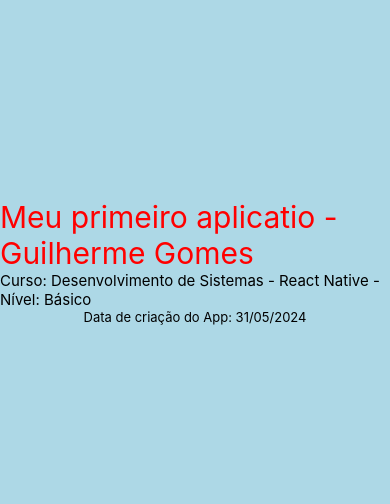
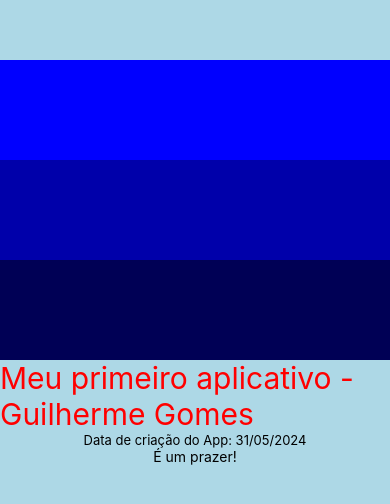
Before and after one commit to guigomes2616/Estudos-React-Native, a React Native app: screen / in a window 390 px wide. Shown: the part 160-664 px from the top of the page. Built offline with nearby package versions, Linux system fonts and the light colour scheme.

Commit message:
atualizacao18.07

```diff
--- a/App.js
+++ b/App.js
@@ -2,18 +2,34 @@ import { StatusBar } from 'expo-status-bar'; //Importação
 import React from 'react';
 import { StyleSheet, View, Text} from 'react-native'; //Importação dos Componentes usados, é preciso importar ao usar um novo componente
 import Comp1 from './Componentes/Comp1' //Importação - Da um nome ao Componente (Comp1) e informa o caminho
-import EstiloGeral from './Estilos/style.js';
+import Caixas from './Componentes/Caixas';
+import StyleGeral from './Estilos/style';
+
+// const fexibir = (vp1)=>
+// {
+//   if(vp1)
+//   {
+//     return (<Text>Curso de React-Native</Text>)
+//   }
+//   else
+//   {
+//     return(<Text>- - -</Text>)
+//   }
+// }
 
 export default function App() { //Função App que vai aparecer quando abrir o app
 
-  return ( //Retornp
+  let vexibir=true
+
+  return ( //Retorno
     //Uma View é o componente visual (vai mostrar na tela) - Como se fosse uma div
     //style={styles.container} -> acessa o objeto "styles" (Css)
-    <View style={EstiloGeral.container}>
-      <Text style={EstiloGeral.textoTitle}>Meu primeiro aplicatio - Guilherme Gomes</Text>
-      <Comp1 sobre="React Native" nivel="Básico"/>
-      <Text style={{color:'#000', fontSize:13}}>Data de criação do App: 31/05/2024</Text>
-      <StatusBar style="auto" />
+    <View style={StyleGeral.container}>
+     <Caixas exibir={vexibir}/>
+        <Text style={StyleGeral.textoTitle}>Meu primeiro aplicativo - Guilherme Gomes</Text>
+        <Text style={{color:'#000', fontSize:13}}>Data de criação do App: 31/05/2024</Text>
+        {vexibir?<Text>É um prazer!</Text>: <Text>- - -</Text>}
+        <StatusBar style="auto" />
     </View>
 
   );
--- /dev/null
+++ b/Componentes/Caixas.js
@@ -0,0 +1,24 @@
+import { View } from 'react-native';
+import React from 'react';
+
+const Caixas = (props) => {
+  return (
+    <View style={{ width: '100%', height: 300, flexDirection: 'column', justifyContent: 'center', alignItems: 'stretch' }}>
+      {props.exibir ?
+        <View style={{ flex: 1 }}>
+          <View style={{ flexGrow: 1, width: '100%', height: 50, backgroundColor: '#00f' }}></View>
+          <View style={{ flexGrow: 1, width: '100%', height: 50, backgroundColor: '#00a' }}></View>
+          <View style={{ flexGrow: 1, width: '100%', height: 50, backgroundColor: '#005' }}></View>
+        </View>
+        :
+        <View style={{ flex: 1 }}>
+          <View style={{ flexGrow: 1, width: '100%', height: 50, backgroundColor: '#f00' }}></View>
+          <View style={{ flexGrow: 1, width: '100%', height: 50, backgroundColor: '#a00' }}></View>
+          <View style={{ flexGrow: 1, width: '100%', height: 50, backgroundColor: '#500' }}></View>
+        </View>
+      }
+    </View>
+  )
+}
+
+export default Caixas;
--- a/Componentes/Comp1.js
+++ b/Componentes/Comp1.js
@@ -1,13 +1,12 @@
-import React from 'react';
 import {StyleSheet, Text} from 'react-native';
-import EstiloGeral from '../Estilos/style.js'; //mporta o arquivo style,js - (.. pois ele sobre 2 pastas acima - Componentes-> Meu-Primeiro-App ->(Estilo-> style.js))
+import StyleGeral from '../Estilos/style.js'; //Importa o arquivo style,js - (.. -> ele sobre 2 pastas acima - Componentes-> Meu-Primeiro-App ->(Estilo-> style.js))
 
 let nv; //Poderia criar uma variavel para receber o valor da propriedade e referencia-la (Nivel: {nv})
 
 export default function(props){ //Função - "props" refere á propriedade (valor) que o componente tem, pra poder utilizar depois
     nv = props.nivel; //nv acessa props.nivel
     return(
-        <Text style={EstiloGeral.textoInfo}>Curso: Desenvolvimento de Sistemas - {props.sobre} - Nível: {nv}</Text>
+        <Text style={StyleGeral.textoInfo}>Curso: Desenvolvimento de Sistemas - {props.sobre} - Nível: {nv}</Text>
     )
 }
 
--- a/Estilos/style.js
+++ b/Estilos/style.js
@@ -1,6 +1,6 @@
-import { StyleSheet } from "react-native-web";
+import { StyleSheet } from "react-native";
 
-export default StyleSheet.create({ //Cria uma função que vai ter um estilo geral para os componentes
+const StyleGeral = StyleSheet.create({ //Cria uma função que vai ter um estilo geral para os componentes
     container:{
        flex: 1,
        backgroundColor: "#add8e6",
@@ -9,10 +9,12 @@ export default StyleSheet.create({ //Cria uma função que vai ter um estilo ger
     },
     textoInfo:{
         color: '000',
-        fontSize:15,
+        fontSize:14,
     },
     textoTitle:{
         color:'#f00',
         fontSize: 30
     }
 })
+
+export default StyleGeral;
```
